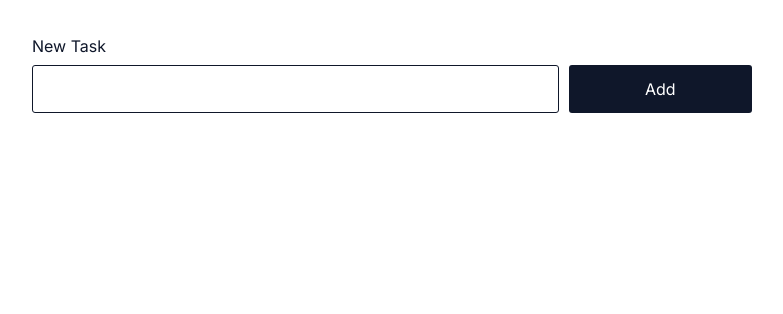
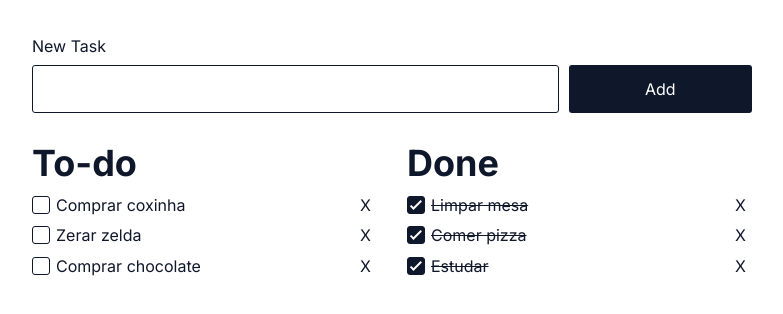
Before and after one commit to willycamargo/check-it-vanilla, a website built with Vite: page index.html in a window 1280 px wide. Shown: the part 86-400 px from the top of the page, without its empty margins (248-1031 px from the left). Built offline with nearby package versions, Linux system fonts and the light colour scheme.

Commit message:
Add tasks sections (HTML and CSS)

```diff
--- a/css/style.css
+++ b/css/style.css
@@ -1,10 +1,16 @@
 @import 'modern-normalize/modern-normalize.css';
 @import url('https://fonts.googleapis.com/css2?family=Inter:wght@400;700&display=swap');
+
+/* Variables */
+:root {
+  --color-one: #0F172A;
+  --color-two: #FFFFFF;
+}
 
 /* Base */
 * {
   font-family: 'Inter', sans-serif;
-  color: #0F172A;
+  color: var(--color-one);
 }
 
 .container {
@@ -47,16 +53,108 @@
   height: 48px;
   border-radius: 3px;
   padding: 5px;
-  border: 1px solid #0F172A;
+  border: 1px solid var(--color-one);
 }
 
 .form__button {
   flex: 1;
   min-width: 80px;
   height: 48px;
-  background-color: #0F172A;
-  color: #FFFFFF;
+  background-color: var(--color-one);
+  color: var(--color-two);
   border: none;
   border-radius: 3px;
   cursor: pointer;
 }
+
+/* Tasks */
+.tasks-container {
+  display: flex;
+  flex-wrap: wrap;
+  margin-top: 30px;
+  gap: 30px;
+}
+
+.tasks-section {
+  flex: 1;
+  min-width: 250px;
+}
+
+.tasks-section__title {
+  font-size: 36px;
+  font-weight: 700;
+  margin: 0;
+}
+
+.tasks-section__list {
+  padding: 0;
+  margin: 0;
+  list-style: none;
+  margin-top: 10px;
+}
+
+.tasks-section__item {
+  display: flex;
+  align-items: center;
+  margin-bottom: 10px;
+}
+
+.tasks-section__item__label {
+  flex: 1;
+  display: flex;
+}
+
+.tasks-section__item__checkbox {
+  all: unset;
+  margin-right: 6px;
+  display: block;
+  width: 16px;
+  height: 16px;
+  border: 1px solid var(--color-one);
+  border-radius: 3px;
+  position: relative;
+  cursor: pointer;
+}
+
+.tasks-section__item__checkbox:checked {
+  background-color: var(--color-one);
+}
+
+.tasks-section__item__checkbox:checked::before {
+  content: '';
+  display: block;
+  width: 2px;
+  height: 12px;
+  background: var(--color-two);
+  top: 2px;
+  left: 8px;
+  position: absolute;
+  transform: rotate(45deg);
+}
+
+.tasks-section__item__checkbox:checked::after {
+  content: '';
+  display: block;
+  width: 2px;
+  height: 4px;
+  background: var(--color-two);
+  top: 8px;
+  left: 3px;
+  position: absolute;
+  transform: rotate(-45deg);
+}
+
+.tasks-section__item__text {
+  flex: 1;
+  cursor: pointer;
+}
+
+.tasks-section__item__checkbox:checked + .tasks-section__item__text {
+  text-decoration: line-through;
+}
+
+.tasks-section__item__remove {
+  cursor: pointer;
+  background: none;
+  border: none;
+}
--- a/index.html
+++ b/index.html
@@ -5,7 +5,7 @@
     <link rel="icon" type="image/svg+xml" href="favicon.svg" />
     <meta name="viewport" content="width=device-width, initial-scale=1.0" />
     <title>Check I</title>
-    <link rel="stylesheet" href="css/style.css">
+    <link rel="stylesheet" href="/css/style.css">
   </head>
   <body>
     <div class="container">
@@ -20,7 +20,64 @@
           <button type="submit" class="form__button">Add</button>
         </div>
       </form>
+
+      <div class="tasks-container">
+        <section class="tasks-section">
+          <h2 class="tasks-section__title">To-do</h2>
+          <ul class="tasks-section__list">
+            <li class="tasks-section__item">
+              <label class="tasks-section__item__label">
+                <input type="checkbox" class="tasks-section__item__checkbox">
+                <span class="tasks-section__item__text">Comprar coxinha</span>
+              </label>
+              <button type="button" class="tasks-section__item__remove">X</button>
+            </li>
+            <li class="tasks-section__item">
+              <label class="tasks-section__item__label">
+                <input type="checkbox" class="tasks-section__item__checkbox">
+                <span class="tasks-section__item__text">Zerar zelda</span>
+              </label>
+              <button type="button" class="tasks-section__item__remove">X</button>
+            </li>
+            <li class="tasks-section__item">
+              <label class="tasks-section__item__label">
+                <input type="checkbox" class="tasks-section__item__checkbox">
+                <span class="tasks-section__item__text">Comprar chocolate</span>
+              </label>
+              <button type="button" class="tasks-section__item__remove">X</button>
+            </li>
+          </ul>
+        </section>
+
+        <section class="tasks-section">
+          <h2 class="tasks-section__title">Done</h2>
+          <ul class="tasks-section__list">
+            <li class="tasks-section__item">
+              <label class="tasks-section__item__label">
+                <input checked="true" type="checkbox" class="tasks-section__item__checkbox">
+                <span class="tasks-section__item__text">Limpar mesa</span>
+              </label>
+              <button type="button" class="tasks-section__item__remove">X</button>
+            </li>
+            <li class="tasks-section__item">
+              <label class="tasks-section__item__label">
+                <input checked="true" type="checkbox" class="tasks-section__item__checkbox">
+                <span class="tasks-section__item__text">Comer pizza</span>
+              </label>
+              <button type="button" class="tasks-section__item__remove">X</button>
+            </li>
+            <li class="tasks-section__item">
+              <label class="tasks-section__item__label">
+                <input checked="true" type="checkbox" class="tasks-section__item__checkbox">
+                <span class="tasks-section__item__text">Estudar</span>
+              </label>
+              <button type="button" class="tasks-section__item__remove">X</button>
+            </li>
+          </ul>
+        </section>
+      </div>
+
     </div>
-    <script type="module" src="js/main.js"></script>
+    <script type="module" src="/js/main.js"></script>
   </body>
 </html>
```
